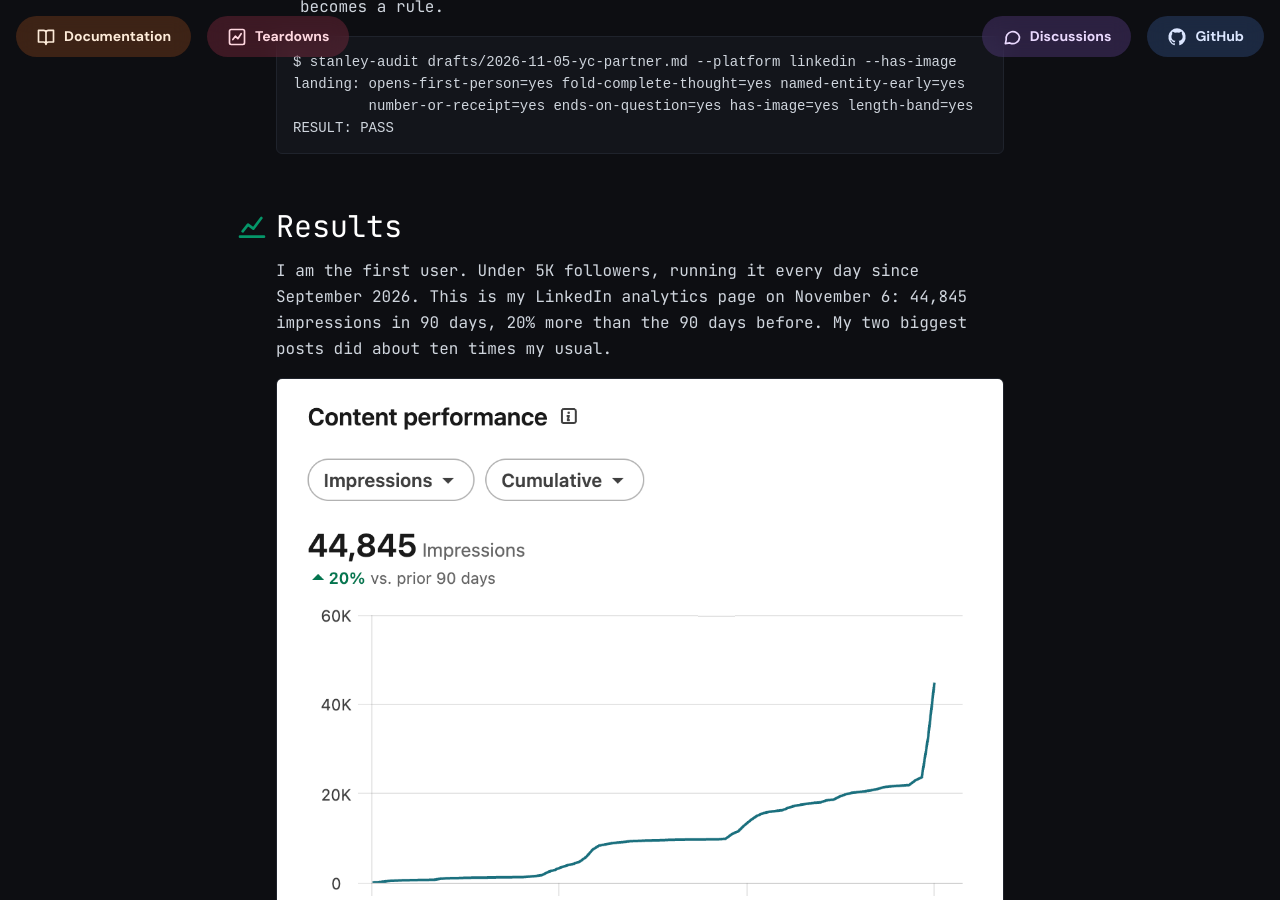
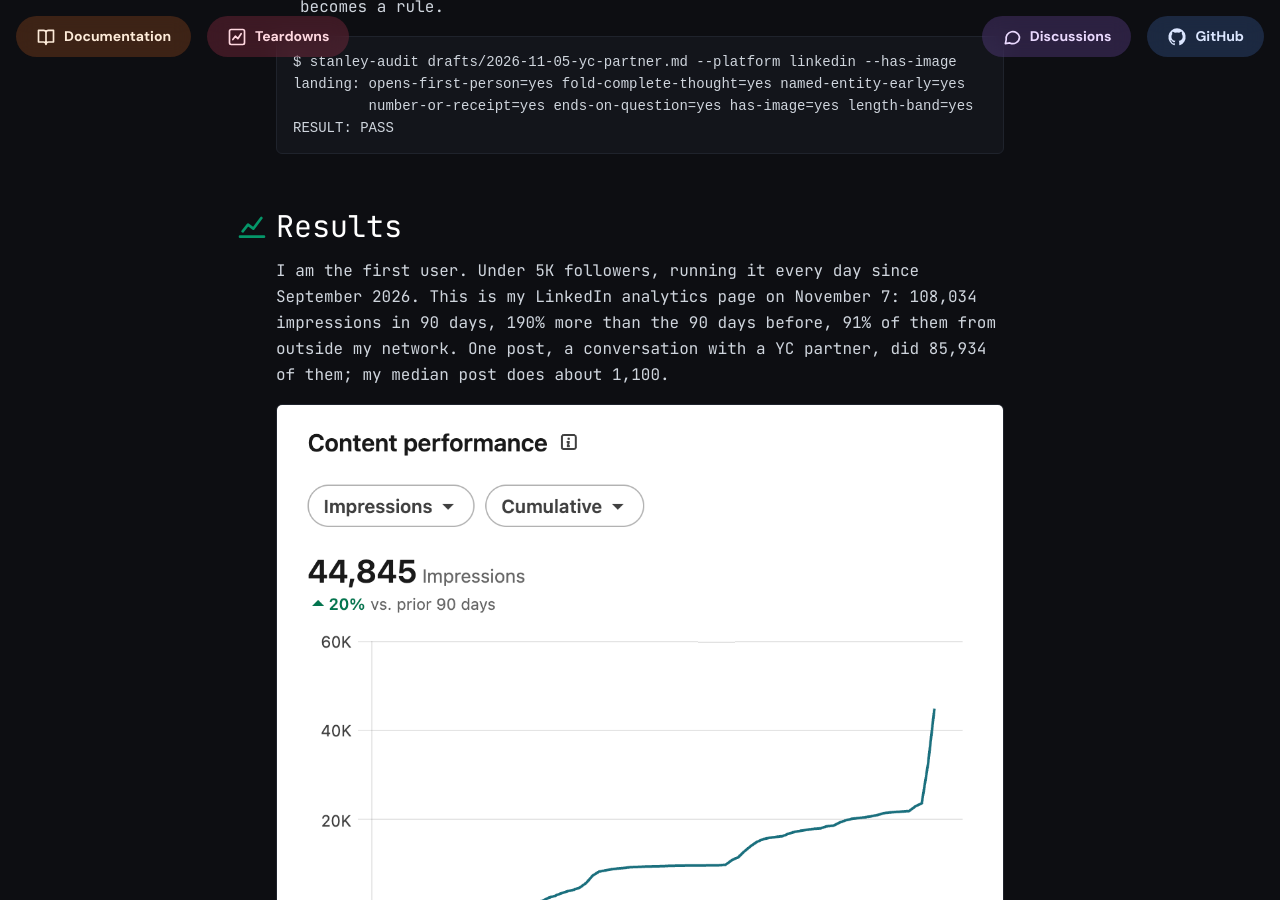
Before and after one commit to Harmix/open-stanley, a Jekyll site: the page docs/index.html, which Jekyll copies as it is, in a window 1280 px wide and 900 px high, scrolled down 1404 px. Built offline with Jekyll 4.4.1, drawn with Linux system fonts in a browser that asks for light colours.

Commit message:
results: 108,034 impressions / 90 days (Nov 7), 85,934 on the YC post; README FAQ and landing text
Co-Authored-By: Claude Fable 5.1 <noreply@anthropic.com>
Claude-Session: https://claude.ai/code/session_01DDQzb8QQirfHsjgJeXMfFh

```diff
--- a/docs/index.html
+++ b/docs/index.html
@@ -59,8 +59,8 @@ RESULT: PASS</pre>
 
 <section id="results">
 <h2><svg class="green" viewBox="0 0 24 24" fill="none" stroke="currentColor" stroke-width="2" stroke-linecap="round" stroke-linejoin="round"><path d="M3 20h18M5 16l4-5 4 3 6-8"/></svg>Results</h2>
-<p>I am the first user. Under 5K followers, running it every day since September 2026. This is my LinkedIn analytics page on November 6: 44,845 impressions in 90 days, 20% more than the 90 days before. My two biggest posts did about ten times my usual.</p>
-<img class="shot" src="results-90d.png" alt="LinkedIn content analytics: 44,845 impressions in 90 days, up 20%, with the curve going steep in October and November">
+<p>I am the first user. Under 5K followers, running it every day since September 2026. This is my LinkedIn analytics page on November 7: 108,034 impressions in 90 days, 190% more than the 90 days before, 91% of them from outside my network. One post, a conversation with a YC partner, did 85,934 of them; my median post does about 1,100.</p>
+<img class="shot" src="results-90d.png" alt="LinkedIn content analytics: 108,034 impressions in 90 days, up 190%, flat until October and near vertical in the first week of November">
 </section>
 
 <section id="strategies">
```
Also changed, not shown: README.md.
